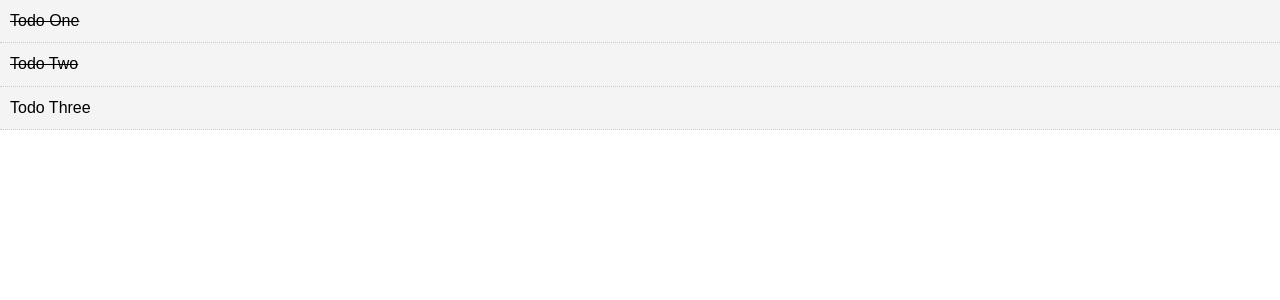
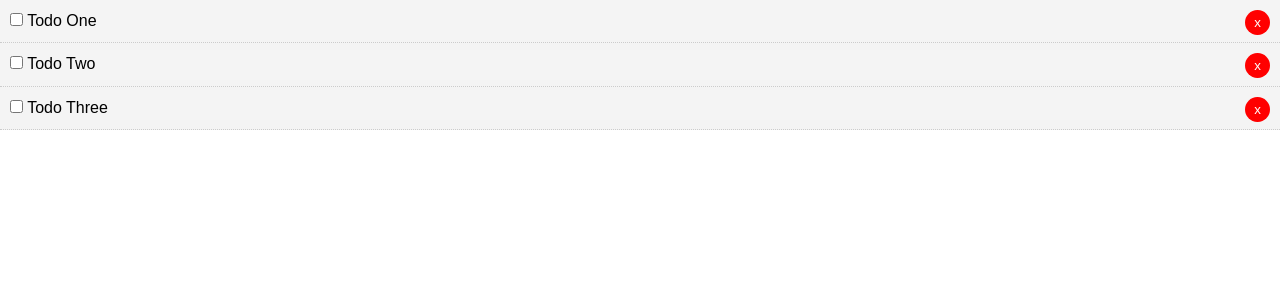
Before and after one commit to CortoMaltese3/ToDoList, a Vue app: page / in a window 1280 px wide. Shown: the top 300 px of the page. Built offline with nearby package versions, Linux system fonts and the light colour scheme.

Commit message:
added delete button

```diff
--- a/src/App.vue
+++ b/src/App.vue
@@ -1,6 +1,6 @@
 <template>
   <div id="app">
-    <Todos v-bind:todos="todos"/>
+    <Todos v-bind:todos="todos" v-on:del-todo="deleteTodo"/>
   </div>
 </template>
 
@@ -18,12 +18,12 @@
         {
           id:1,
           title: "Todo One",
-          completed: true
+          completed: false
         },
         {
           id:2,
           title: "Todo Two",
-          completed: true
+          completed: false
         },
         {
           id:3,
@@ -31,6 +31,11 @@
           completed: false
         }
       ]
+    }
+  },
+  methods:{
+    deleteTodo(id){
+      this.todos = this.todos.filter(todo => todo.id !==id);
     }
   }
 }
--- a/src/components/TodoItem.vue
+++ b/src/components/TodoItem.vue
@@ -1,13 +1,23 @@
 <template>
     <div class="todo-item" v-bind:class="{'is-complete':todo.completed}">
-        <p>{{todo.title}}</p>
+        <p>
+            <input type="checkbox" v-on:change="markComplete">
+            {{todo.title}}
+            <button @click="$emit('del-todo', todo.id)"
+            class="del">x</button>
+            </p>
     </div>
 </template>
 
 <script>
 export default {
     name: "TodoItem",
-    props: ["todo"]
+    props: ["todo"],
+    methods:{
+        markComplete(){
+            this.todo.completed = !this.todo.completed;
+        }
+    }
 }
 </script>
 
--- a/src/components/Todos.vue
+++ b/src/components/Todos.vue
@@ -1,7 +1,7 @@
 <template>
 <div>
     <div v-bind:key="todo.id" v-for="todo in todos">
-        <TodoItem v-bind:todo="todo"/>
+        <TodoItem v-bind:todo="todo" v-on:del-todo="$emit('del-todo', todo.id)"/>
     </div>
 </div>
 </template>
@@ -16,6 +16,7 @@
     },
     props: ["todos"]
 }
+
 </script>
 
 
```
